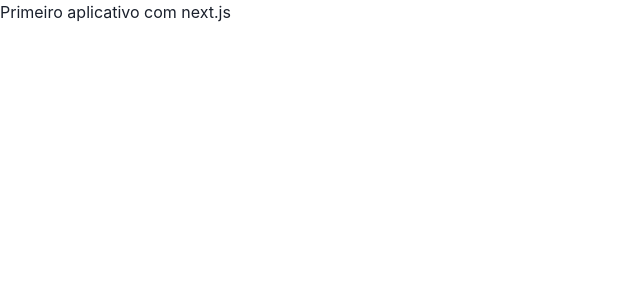
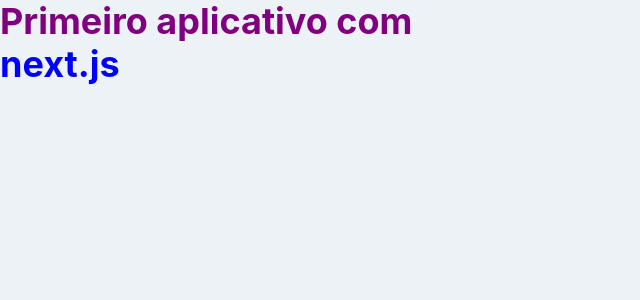
Before and after one commit to lordpizzo/board, a Next.js app: page / in a window 1280 px wide. Shown: the top 300 px of the page, without its empty margins (0-640 px from the left). Built offline with nearby package versions, Linux system fonts and the light colour scheme.

Commit message:
iniciando o projeto
iniciando o projeto

```diff
--- a/src/pages/_app.tsx
+++ b/src/pages/_app.tsx
@@ -1,16 +1,6 @@
 import type { AppProps } from 'next/app'
 import { ChakraProvider } from '@chakra-ui/react'
-import { extendTheme } from '@chakra-ui/react'
-
-const colors = {
-	brand: {
-		900: '#1a365d',
-		800: '#153e75',
-		700: '#2a69ac',
-	},
-}
-
-const theme = extendTheme({ colors })
+import theme from './theme'
 
 export default function App({ Component, pageProps }: AppProps) {
 	return (
--- a/src/pages/index.tsx
+++ b/src/pages/index.tsx
@@ -1,7 +1,18 @@
-import { Text } from "@chakra-ui/react";
+import { Heading, Text, Flex } from "@chakra-ui/react";
+import Head from "next/head";
 
 export default function Home() {
 	return (
-		<Text>Primeiro aplicativo com next.js</Text>
+		<>
+			<Head>
+				<title>Board - ToDo app</title>
+			</Head>
+			<Flex>
+
+				<Heading color="purple" noOfLines={0}>
+					Primeiro aplicativo com <Text color="blue">next.js</Text>
+				</Heading>
+			</Flex>
+		</>
 	)
 }
--- /dev/null
+++ b/src/pages/theme.ts
@@ -0,0 +1,20 @@
+// theme.ts (Version 2 needs to be a tsx file, due to usage of StyleFunctions)
+import { extendTheme } from '@chakra-ui/react'
+import { mode } from '@chakra-ui/theme-tools'
+import type { StyleFunctionProps } from '@chakra-ui/styled-system'
+
+const theme = extendTheme({
+	styles: {
+		global: (props: StyleFunctionProps) => ({
+			body: {
+				fontFamily: 'body',
+				color: mode('gray.800', 'whiteAlpha.900')(props),
+				bg: mode('gray.100', 'blue.800')(props),
+				lineHeight: 'base',
+			},
+		}),
+	},
+})
+
+
+export default theme
--- /dev/null
+++ b/src/styles/home.module.scss
@@ -0,0 +1,3 @@
+.title {
+	color: green;
+}
```
